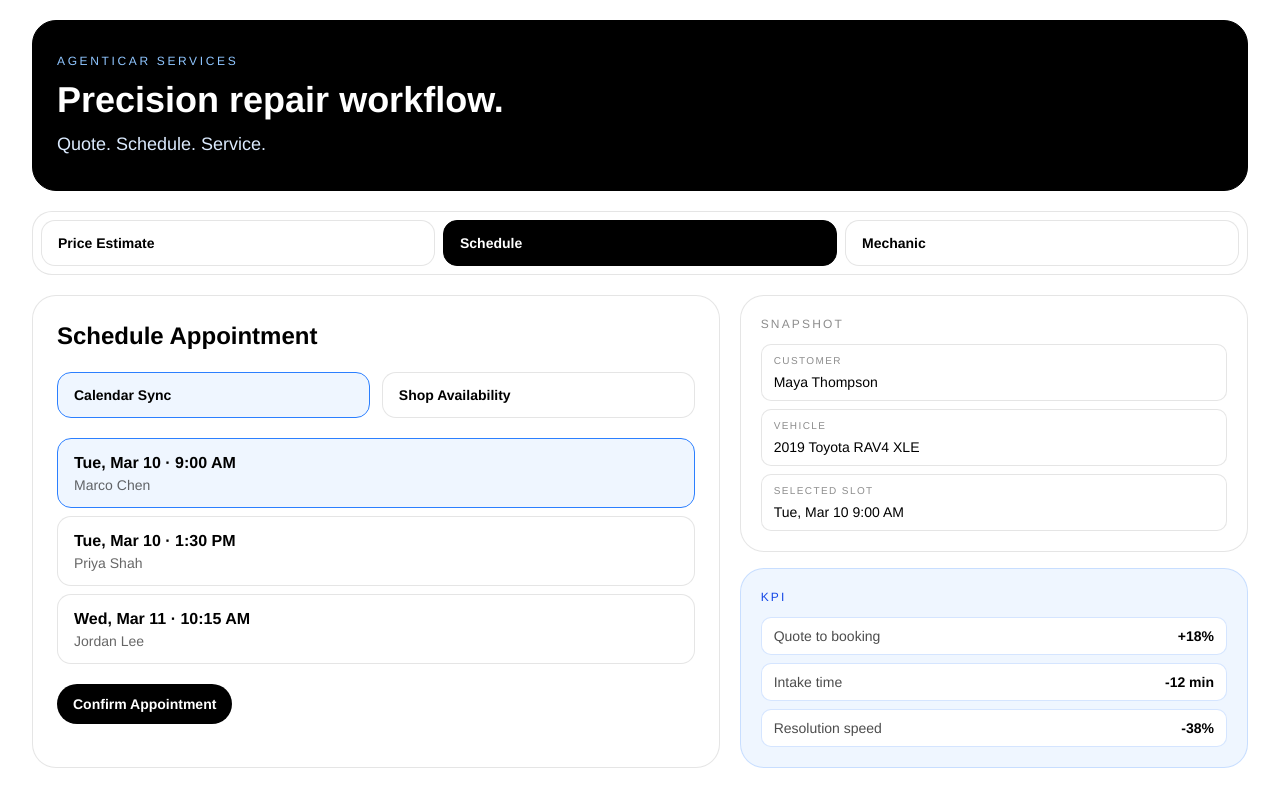
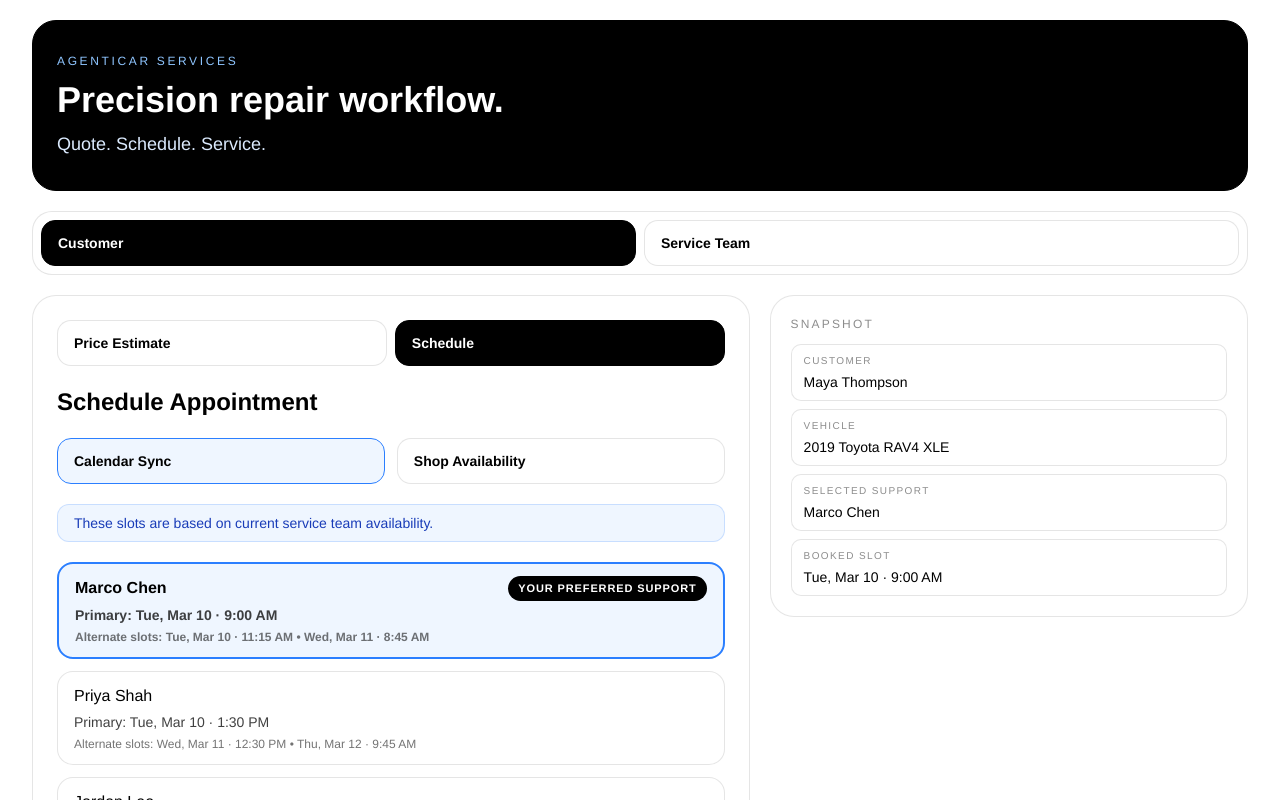
Before and after one commit to theadithyaviswanathan-byte/Agenticar, a Next.js app: page / in a window 1280 px wide. Both pictures are taken after a click on the button "Schedule". Shown: the top 800 px of the page. Built offline with nearby package versions, Linux system fonts and the light colour scheme.

Commit message:
Restructure tabs and enhance schedule and KPI views

```diff
--- a/src/app/page.tsx
+++ b/src/app/page.tsx
@@ -1,31 +1,45 @@
 "use client";
 
-import { useState } from "react";
+import { useMemo, useState, type ReactNode } from "react";
 
-type MainTab = "estimate" | "schedule" | "mechanic";
+type TopTab = "customer" | "service";
+type CustomerTab = "estimate" | "schedule";
+type ServiceTab = "pipeline" | "kpi";
 type EstimateStatus = "draft" | "generated" | "approved";
 type ScheduleMode = "calendar-sync" | "shop-availability";
-type ChatRole = "user" | "assistant";
 
 type Job = {
   id: string;
   customer: string;
   vehicle: string;
   issue: string;
-  status: "Approved" | "Scheduled";
+  status: "Approved" | "Scheduled" | "In Progress";
   eta: string;
 };
 
-type ChatMessage = {
+type ServiceSlot = {
   id: string;
-  role: ChatRole;
-  content: string;
+  mechanic: string;
+  primary: string;
+  alternates: string[];
+  recentVisits: number;
 };
 
-const tabs: { id: MainTab; label: string }[] = [
+type KpiMetric = {
+  label: string;
+  value: string;
+  delta: string;
+  series: number[];
+};
+
+const customerTabs: { id: CustomerTab; label: string }[] = [
   { id: "estimate", label: "Price Estimate" },
   { id: "schedule", label: "Schedule" },
-  { id: "mechanic", label: "Mechanic" },
+];
+
+const serviceTabs: { id: ServiceTab; label: string }[] = [
+  { id: "pipeline", label: "Service Pipeline" },
+  { id: "kpi", label: "KPIs" },
 ];
 
 const jobs: Job[] = [
@@ -34,7 +48,7 @@ const jobs: Job[] = [
     customer: "Maya Thompson",
     vehicle: "2019 Toyota RAV4 XLE",
     issue: "Front bumper scrape and brake pull",
-    status: "Approved",
+    status: "Scheduled",
     eta: "Tue 9:00 AM",
   },
   {
@@ -50,15 +64,33 @@ const jobs: Job[] = [
     customer: "Lauren Kim",
     vehicle: "2018 Subaru Outback",
     issue: "Bumper crack and sensor alert",
-    status: "Scheduled",
+    status: "In Progress",
     eta: "Wed 10:15 AM",
   },
 ];
 
-const slots = [
-  { date: "Tue, Mar 10", time: "9:00 AM", mechanic: "Marco Chen" },
-  { date: "Tue, Mar 10", time: "1:30 PM", mechanic: "Priya Shah" },
-  { date: "Wed, Mar 11", time: "10:15 AM", mechanic: "Jordan Lee" },
+const serviceSlots: ServiceSlot[] = [
+  {
+    id: "slot-1",
+    mechanic: "Marco Chen",
+    primary: "Tue, Mar 10 · 9:00 AM",
+    alternates: ["Tue, Mar 10 · 11:15 AM", "Wed, Mar 11 · 8:45 AM"],
+    recentVisits: 4,
+  },
+  {
+    id: "slot-2",
+    mechanic: "Priya Shah",
+    primary: "Tue, Mar 10 · 1:30 PM",
+    alternates: ["Wed, Mar 11 · 12:30 PM", "Thu, Mar 12 · 9:45 AM"],
+    recentVisits: 2,
+  },
+  {
+    id: "slot-3",
+    mechanic: "Jordan Lee",
+    primary: "Wed, Mar 11 · 10:15 AM",
+    alternates: ["Wed, Mar 11 · 2:00 PM", "Thu, Mar 12 · 11:00 AM"],
+    recentVisits: 1,
+  },
 ];
 
 const lineItems = [
@@ -68,24 +100,36 @@ const lineItems = [
   { label: "Labor + calibration", value: "$240" },
 ];
 
-const starterChat: ChatMessage[] = [
+const kpiMetrics: KpiMetric[] = [
   {
-    id: "assistant-1",
-    role: "assistant",
-    content: "How can I help with this repair?",
+    label: "Quote to booking",
+    value: "68%",
+    delta: "+18%",
+    series: [45, 49, 52, 56, 61, 64, 68],
+  },
+  {
+    label: "Avg intake time",
+    value: "14 min",
+    delta: "-12 min",
+    series: [31, 29, 26, 24, 20, 16, 14],
+  },
+  {
+    label: "Resolution speed",
+    value: "2.9 days",
+    delta: "-38%",
+    series: [4.9, 4.6, 4.2, 3.8, 3.5, 3.2, 2.9],
   },
 ];
 
 export default function Home() {
-  const [activeTab, setActiveTab] = useState<MainTab>("estimate");
+  const [activeTopTab, setActiveTopTab] = useState<TopTab>("customer");
+  const [activeCustomerTab, setActiveCustomerTab] =
+    useState<CustomerTab>("estimate");
+  const [activeServiceTab, setActiveServiceTab] = useState<ServiceTab>("pipeline");
   const [estimateStatus, setEstimateStatus] = useState<EstimateStatus>("draft");
   const [scheduleMode, setScheduleMode] =
     useState<ScheduleMode>("calendar-sync");
-  const [selectedSlot, setSelectedSlot] = useState(0);
-  const [selectedJobId, setSelectedJobId] = useState("AG-2038");
-  const [chatInput, setChatInput] = useState("");
-  const [chatMessages, setChatMessages] = useState<ChatMessage[]>(starterChat);
-  const [isReplying, setIsReplying] = useState(false);
+  const [selectedSlotId, setSelectedSlotId] = useState(serviceSlots[0].id);
   const [uploadedPhotos, setUploadedPhotos] = useState<File[]>([]);
   const [ticket, setTicket] = useState({
     customer: "Maya Thompson",
@@ -94,7 +138,15 @@ export default function Home() {
     symptoms: "Front bumper scrape, slight brake pull, dashboard warning.",
   });
 
-  const selectedJob = jobs.find((j) => j.id === selectedJobId) ?? jobs[0];
+  const preferredSupport = useMemo(
+    () =>
+      serviceSlots.reduce((top, slot) =>
+        slot.recentVisits > top.recentVisits ? slot : top,
+      ),
+    [],
+  );
+  const selectedSlot =
+    serviceSlots.find((slot) => slot.id === selectedSlotId) ?? serviceSlots[0];
 
   function generateEstimate() {
     setEstimateStatus("generated");
@@ -102,45 +154,12 @@ export default function Home() {
 
   function approveEstimate() {
     setEstimateStatus("approved");
-    setActiveTab("schedule");
+    setActiveCustomerTab("schedule");
   }
 
   function confirmAppointment() {
-    setActiveTab("mechanic");
-    setSelectedJobId("AG-2038");
-    setChatMessages(starterChat);
-    setChatInput("");
-    setIsReplying(false);
-  }
-
-  function selectJob(jobId: string) {
-    setSelectedJobId(jobId);
-    setChatMessages(starterChat);
-    setChatInput("");
-    setIsReplying(false);
-  }
-
-  function sendChat() {
-    if (!chatInput.trim() || isReplying) return;
-
-    setChatMessages((current) => [
-      ...current,
-      { id: `u-${Date.now()}`, role: "user", content: chatInput.trim() },
-    ]);
-    setChatInput("");
-    setIsReplying(true);
-
-    window.setTimeout(() => {
-      setChatMessages((current) => [
-        ...current,
-        {
-          id: `a-${Date.now()}`,
-          role: "assistant",
-          content: "Thank you for your query",
-        },
-      ]);
-      setIsReplying(false);
-    }, 500);
+    setActiveTopTab("service");
+    setActiveServiceTab("pipeline");
   }
 
   return (
@@ -159,30 +178,36 @@ export default function Home() {
         </header>
 
         <section className="rounded-[20px] border border-black/10 bg-white p-2">
-          <div className="grid gap-2 md:grid-cols-3">
-            {tabs.map((tab) => {
-              const active = tab.id === activeTab;
-              return (
-                <button
-                  key={tab.id}
-                  type="button"
-                  onClick={() => setActiveTab(tab.id)}
-                  className={`rounded-[14px] border px-4 py-3 text-left transition ${
-                    active
-                      ? "border-black bg-black text-white"
-                      : "border-black/10 bg-white text-black hover:border-blue-500"
-                  }`}
-                >
-                  <p className="text-sm font-semibold">{tab.label}</p>
-                </button>
-              );
-            })}
+          <div className="grid gap-2 sm:grid-cols-2">
+            <TabButton
+              label="Customer"
+              active={activeTopTab === "customer"}
+              onClick={() => setActiveTopTab("customer")}
+            />
+            <TabButton
+              label="Service Team"
+              active={activeTopTab === "service"}
+              onClick={() => setActiveTopTab("service")}
+            />
           </div>
         </section>
 
-        <section className="grid gap-5 lg:grid-cols-[1.15fr_0.85fr]">
+        <section className="grid gap-5 lg:grid-cols-[1.2fr_0.8fr]">
           <div className="rounded-[24px] border border-black/10 bg-white p-6">
-            {activeTab === "estimate" && (
+            {activeTopTab === "customer" && (
+              <div className="space-y-5">
+                <div className="grid gap-2 sm:grid-cols-2">
+                  {customerTabs.map((tab) => (
+                    <TabButton
+                      key={tab.id}
+                      label={tab.label}
+                      active={activeCustomerTab === tab.id}
+                      onClick={() => setActiveCustomerTab(tab.id)}
+                    />
+                  ))}
+                </div>
+
+                {activeCustomerTab === "estimate" && (
                   <div className="space-y-5">
                     <SectionTitle title="Generate Price Estimate" />
                     <div className="grid gap-3 sm:grid-cols-2">
@@ -210,7 +235,9 @@ export default function Home() {
                     </div>
 
                     <label className="block">
-                  <span className="mb-1 block text-sm text-black/65">Photos</span>
+                      <span className="mb-1 block text-sm text-black/65">
+                        Photos
+                      </span>
                       <input
                         type="file"
                         accept="image/*"
@@ -226,18 +253,6 @@ export default function Home() {
                           ? `${uploadedPhotos.length} image${uploadedPhotos.length === 1 ? "" : "s"} selected`
                           : "No images selected"}
                       </p>
-                  {uploadedPhotos.length > 0 && (
-                    <ul className="mt-2 space-y-1 text-xs text-black/65">
-                      {uploadedPhotos.slice(0, 3).map((file) => (
-                        <li key={`${file.name}-${file.lastModified}`}>
-                          {file.name}
-                        </li>
-                      ))}
-                      {uploadedPhotos.length > 3 && (
-                        <li>+{uploadedPhotos.length - 3} more</li>
-                      )}
-                    </ul>
-                  )}
                     </label>
 
                     <Field
@@ -249,27 +264,7 @@ export default function Home() {
                       }
                     />
 
-                <div className="rounded-[18px] border border-blue-500/20 bg-blue-50 p-4">
-                  <p className="text-xs uppercase tracking-[0.16em] text-blue-700">
-                    Estimate
-                  </p>
-                  <p className="mt-1 text-3xl font-semibold text-black">
-                    {estimateStatus === "draft" ? "--" : "$1,005"}
-                  </p>
-                  <div className="mt-3 space-y-2">
-                    {lineItems.map((item) => (
-                      <div
-                        key={item.label}
-                        className="flex items-center justify-between rounded-xl border border-black/10 bg-white px-3 py-2 text-sm"
-                      >
-                        <span className="text-black/70">{item.label}</span>
-                        <span className="font-semibold">
-                          {estimateStatus === "draft" ? "--" : item.value}
-                        </span>
-                      </div>
-                    ))}
-                  </div>
-                </div>
+                    <EstimateCard estimateStatus={estimateStatus} />
 
                     <div className="flex flex-wrap gap-2">
                       <PrimaryButton onClick={generateEstimate}>
@@ -285,7 +280,7 @@ export default function Home() {
                   </div>
                 )}
 
-            {activeTab === "schedule" && (
+                {activeCustomerTab === "schedule" && (
                   <div className="space-y-5">
                     <SectionTitle title="Schedule Appointment" />
 
@@ -302,24 +297,39 @@ export default function Home() {
                       />
                     </div>
 
-                <div className="space-y-2">
-                  {slots.map((slot, index) => {
-                    const active = selectedSlot === index;
+                    <p className="rounded-[12px] border border-blue-500/20 bg-blue-50 px-4 py-2 text-sm text-blue-800">
+                      These slots are based on current service team availability.
+                    </p>
+
+                    <div className="space-y-3">
+                      {serviceSlots.map((slot) => {
+                        const active = slot.id === selectedSlotId;
+                        const isPreferred = slot.mechanic === preferredSupport.mechanic;
                         return (
                           <button
-                        key={`${slot.date}-${slot.time}`}
+                            key={slot.id}
                             type="button"
-                        onClick={() => setSelectedSlot(index)}
-                        className={`w-full rounded-[14px] border px-4 py-3 text-left transition ${
+                            onClick={() => setSelectedSlotId(slot.id)}
+                            className={`w-full rounded-[16px] border px-4 py-3 text-left transition ${
                               active
                                 ? "border-blue-500 bg-blue-50"
                                 : "border-black/10 bg-white hover:border-blue-500"
-                        }`}
+                            } ${isPreferred ? "border-2 border-black font-semibold" : ""}`}
                           >
-                        <p className="font-semibold text-black">
-                          {slot.date} · {slot.time}
+                            <div className="flex items-center justify-between gap-3">
+                              <p className="text-base text-black">{slot.mechanic}</p>
+                              {isPreferred && (
+                                <span className="rounded-full bg-black px-2.5 py-1 text-[11px] font-semibold uppercase tracking-[0.08em] text-white">
+                                  Your preferred support
+                                </span>
+                              )}
+                            </div>
+                            <p className="mt-1 text-sm text-black/75">
+                              Primary: {slot.primary}
                             </p>
-                        <p className="text-sm text-black/60">{slot.mechanic}</p>
+                            <p className="mt-1 text-xs text-black/55">
+                              Alternate slots: {slot.alternates.join(" • ")}
+                            </p>
                           </button>
                         );
                       })}
@@ -330,86 +340,61 @@ export default function Home() {
                     </PrimaryButton>
                   </div>
                 )}
+              </div>
+            )}
 
-            {activeTab === "mechanic" && (
+            {activeTopTab === "service" && (
               <div className="space-y-5">
-                <SectionTitle title="Mechanic Workspace" />
-                <div className="grid gap-4 xl:grid-cols-[0.85fr_1.15fr]">
+                <div className="grid gap-2 sm:grid-cols-2">
+                  {serviceTabs.map((tab) => (
+                    <TabButton
+                      key={tab.id}
+                      label={tab.label}
+                      active={activeServiceTab === tab.id}
+                      onClick={() => setActiveServiceTab(tab.id)}
+                    />
+                  ))}
+                </div>
+
+                {activeServiceTab === "pipeline" && (
+                  <div className="space-y-4">
+                    <SectionTitle title="Service Pipeline" />
+                    <p className="text-sm text-black/60">
+                      Customers up next based on approved estimates and booked
+                      availability.
+                    </p>
                     <div className="space-y-2">
-                    {jobs.map((job) => {
-                      const active = selectedJobId === job.id;
-                      return (
-                        <button
+                      {jobs.map((job) => (
+                        <div
                           key={job.id}
-                          type="button"
-                          onClick={() => selectJob(job.id)}
-                          className={`w-full rounded-[14px] border px-4 py-3 text-left transition ${
-                            active
-                              ? "border-blue-500 bg-blue-50"
-                              : "border-black/10 bg-white hover:border-blue-500"
-                          }`}
+                          className="rounded-[14px] border border-black/10 bg-white px-4 py-3"
                         >
+                          <div className="flex items-center justify-between gap-3">
                             <p className="text-sm font-semibold text-black">
                               {job.id} · {job.customer}
                             </p>
+                            <StatusPill status={job.status} />
+                          </div>
                           <p className="text-sm text-black/70">{job.vehicle}</p>
                           <p className="text-xs text-black/50">
                             {job.issue} · {job.eta}
                           </p>
-                        </button>
-                      );
-                    })}
-                  </div>
-
-                  <div className="rounded-[18px] border border-black/10 bg-white p-4">
-                    <p className="text-sm font-semibold text-black">
-                      {selectedJob.id} · {selectedJob.vehicle}
-                    </p>
-                    <p className="text-sm text-black/60">{selectedJob.issue}</p>
-
-                    <div className="mt-4 h-64 space-y-2 overflow-y-auto rounded-[14px] border border-black/10 bg-black p-3">
-                      {chatMessages.map((message) => (
-                        <div
-                          key={message.id}
-                          className={`max-w-[84%] rounded-[12px] px-3 py-2 text-sm ${
-                            message.role === "assistant"
-                              ? "bg-white/10 text-white"
-                              : "ml-auto bg-blue-500 text-white"
-                          }`}
-                        >
-                          {message.content}
                         </div>
                       ))}
-                      {isReplying && (
-                        <div className="max-w-[84%] rounded-[12px] bg-white/10 px-3 py-2 text-sm text-white">
-                          ...
+                    </div>
                   </div>
                 )}
-                    </div>
 
-                    <div className="mt-3 flex gap-2">
-                      <input
-                        value={chatInput}
-                        onChange={(event) => setChatInput(event.target.value)}
-                        onKeyDown={(event) => {
-                          if (event.key === "Enter") {
-                            event.preventDefault();
-                            sendChat();
-                          }
-                        }}
-                        placeholder="Ask a question"
-                        className="min-w-0 flex-1 rounded-[10px] border border-black/20 bg-white px-3 py-2 text-sm outline-none focus:border-blue-500"
-                      />
-                      <button
-                        type="button"
-                        onClick={sendChat}
-                        className="rounded-[10px] bg-black px-4 py-2 text-sm font-semibold text-white transition hover:bg-blue-600"
-                      >
-                        Send
-                      </button>
+                {activeServiceTab === "kpi" && (
+                  <div className="space-y-4">
+                    <SectionTitle title="Service Team KPIs" />
+                    <div className="grid gap-3">
+                      {kpiMetrics.map((metric) => (
+                        <KpiCard key={metric.label} metric={metric} />
+                      ))}
                     </div>
                   </div>
-                </div>
+                )}
               </div>
             )}
           </div>
@@ -422,21 +407,8 @@ export default function Home() {
               <div className="mt-3 space-y-2">
                 <MiniStat label="Customer" value={ticket.customer} />
                 <MiniStat label="Vehicle" value={ticket.vehicle} />
-                <MiniStat
-                  label="Selected slot"
-                  value={`${slots[selectedSlot].date} ${slots[selectedSlot].time}`}
-                />
-              </div>
-            </div>
-
-            <div className="rounded-[24px] border border-blue-500/20 bg-blue-50 p-5">
-              <p className="text-xs uppercase tracking-[0.18em] text-blue-700">
-                KPI
-              </p>
-              <div className="mt-3 space-y-2">
-                <MetricRow label="Quote to booking" value="+18%" />
-                <MetricRow label="Intake time" value="-12 min" />
-                <MetricRow label="Resolution speed" value="-38%" />
+                <MiniStat label="Selected support" value={selectedSlot.mechanic} />
+                <MiniStat label="Booked slot" value={selectedSlot.primary} />
               </div>
             </div>
           </aside>
@@ -448,6 +420,30 @@ export default function Home() {
 
 function SectionTitle({ title }: { title: string }) {
   return <h2 className="text-2xl font-semibold text-black">{title}</h2>;
+}
+
+function TabButton({
+  label,
+  active,
+  onClick,
+}: {
+  label: string;
+  active: boolean;
+  onClick: () => void;
+}) {
+  return (
+    <button
+      type="button"
+      onClick={onClick}
+      className={`rounded-[14px] border px-4 py-3 text-left transition ${
+        active
+          ? "border-black bg-black text-white"
+          : "border-black/10 bg-white text-black hover:border-blue-500"
+      }`}
+    >
+      <p className="text-sm font-semibold">{label}</p>
+    </button>
+  );
 }
 
 function Field({
@@ -485,11 +481,35 @@ function Field({
   );
 }
 
+function EstimateCard({ estimateStatus }: { estimateStatus: EstimateStatus }) {
+  return (
+    <div className="rounded-[18px] border border-blue-500/20 bg-blue-50 p-4">
+      <p className="text-xs uppercase tracking-[0.16em] text-blue-700">Estimate</p>
+      <p className="mt-1 text-3xl font-semibold text-black">
+        {estimateStatus === "draft" ? "--" : "$1,005"}
+      </p>
+      <div className="mt-3 space-y-2">
+        {lineItems.map((item) => (
+          <div
+            key={item.label}
+            className="flex items-center justify-between rounded-xl border border-black/10 bg-white px-3 py-2 text-sm"
+          >
+            <span className="text-black/70">{item.label}</span>
+            <span className="font-semibold">
+              {estimateStatus === "draft" ? "--" : item.value}
+            </span>
+          </div>
+        ))}
+      </div>
+    </div>
+  );
+}
+
 function PrimaryButton({
   children,
   onClick,
 }: {
-  children: React.ReactNode;
+  children: ReactNode;
   onClick: () => void;
 }) {
   return (
@@ -508,7 +528,7 @@ function SecondaryButton({
   onClick,
   disabled,
 }: {
-  children: React.ReactNode;
+  children: ReactNode;
   onClick: () => void;
   disabled?: boolean;
 }) {
@@ -552,6 +572,52 @@ function ModeCard({
   );
 }
 
+function StatusPill({ status }: { status: Job["status"] }) {
+  const className =
+    status === "In Progress"
+      ? "bg-amber-50 text-amber-800 border-amber-200"
+      : status === "Scheduled"
+        ? "bg-blue-50 text-blue-700 border-blue-200"
+        : "bg-emerald-50 text-emerald-700 border-emerald-200";
+  return (
+    <span className={`rounded-full border px-2.5 py-1 text-xs ${className}`}>
+      {status}
+    </span>
+  );
+}
+
+function KpiCard({ metric }: { metric: KpiMetric }) {
+  const min = Math.min(...metric.series);
+  const max = Math.max(...metric.series);
+  const range = max - min || 1;
+
+  return (
+    <div className="rounded-[16px] border border-blue-500/20 bg-blue-50 p-4">
+      <div className="flex items-end justify-between gap-2">
+        <div>
+          <p className="text-xs uppercase tracking-[0.14em] text-blue-700">
+            {metric.label}
+          </p>
+          <p className="mt-1 text-2xl font-semibold text-black">{metric.value}</p>
+        </div>
+        <p className="text-sm font-semibold text-blue-700">{metric.delta}</p>
+      </div>
+      <div className="mt-3 flex h-20 items-end gap-1.5">
+        {metric.series.map((point, index) => {
+          const height = 20 + ((point - min) / range) * 60;
+          return (
+            <div
+              key={`${metric.label}-${index}`}
+              className="flex-1 rounded-t-sm bg-blue-500/75"
+              style={{ height: `${height}%` }}
+            />
+          );
+        })}
+      </div>
+    </div>
+  );
+}
+
 function MiniStat({ label, value }: { label: string; value: string }) {
   return (
     <div className="rounded-[10px] border border-black/10 bg-white px-3 py-2">
@@ -562,12 +628,3 @@ function MiniStat({ label, value }: { label: string; value: string }) {
     </div>
   );
 }
-
-function MetricRow({ label, value }: { label: string; value: string }) {
-  return (
-    <div className="flex items-center justify-between rounded-[10px] border border-blue-500/20 bg-white px-3 py-2">
-      <p className="text-sm text-black/70">{label}</p>
-      <p className="text-sm font-semibold text-black">{value}</p>
-    </div>
-  );
-}
```
Lines whose indentation alone changed are shown as unchanged.
